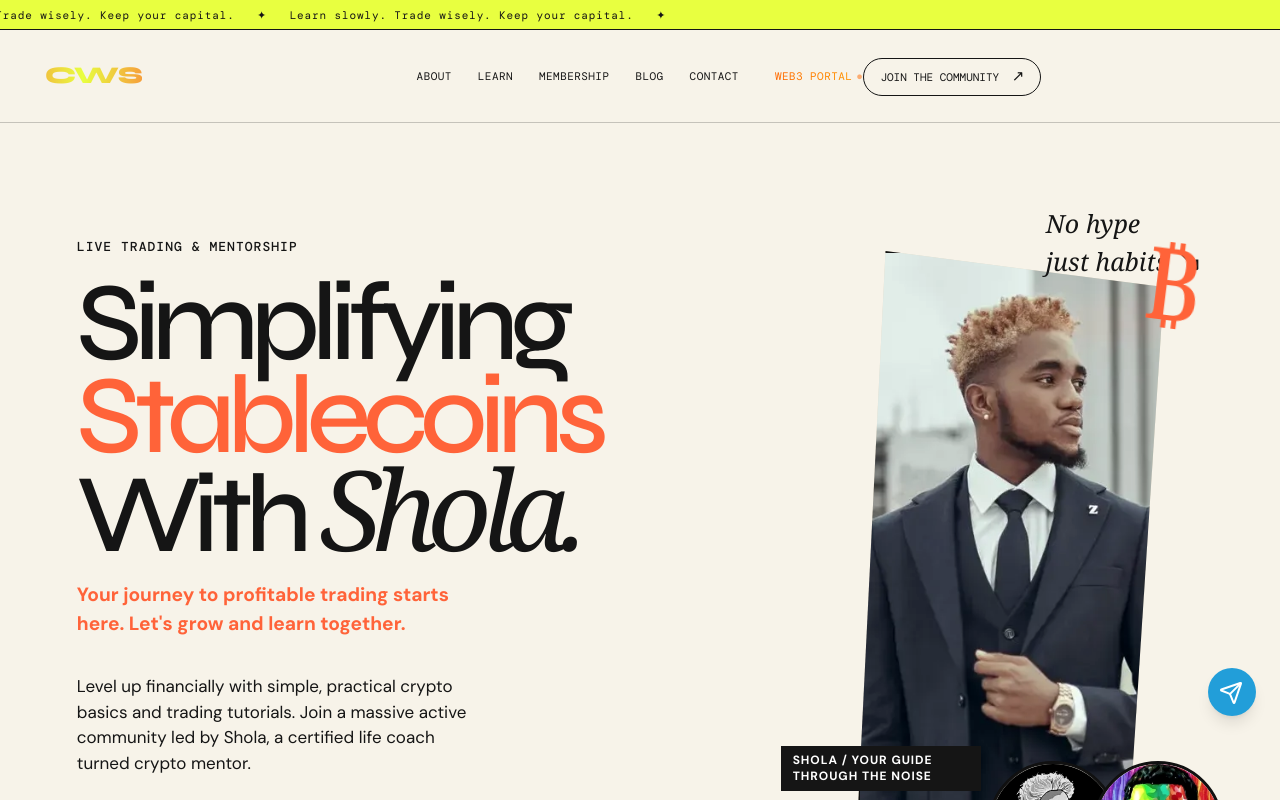
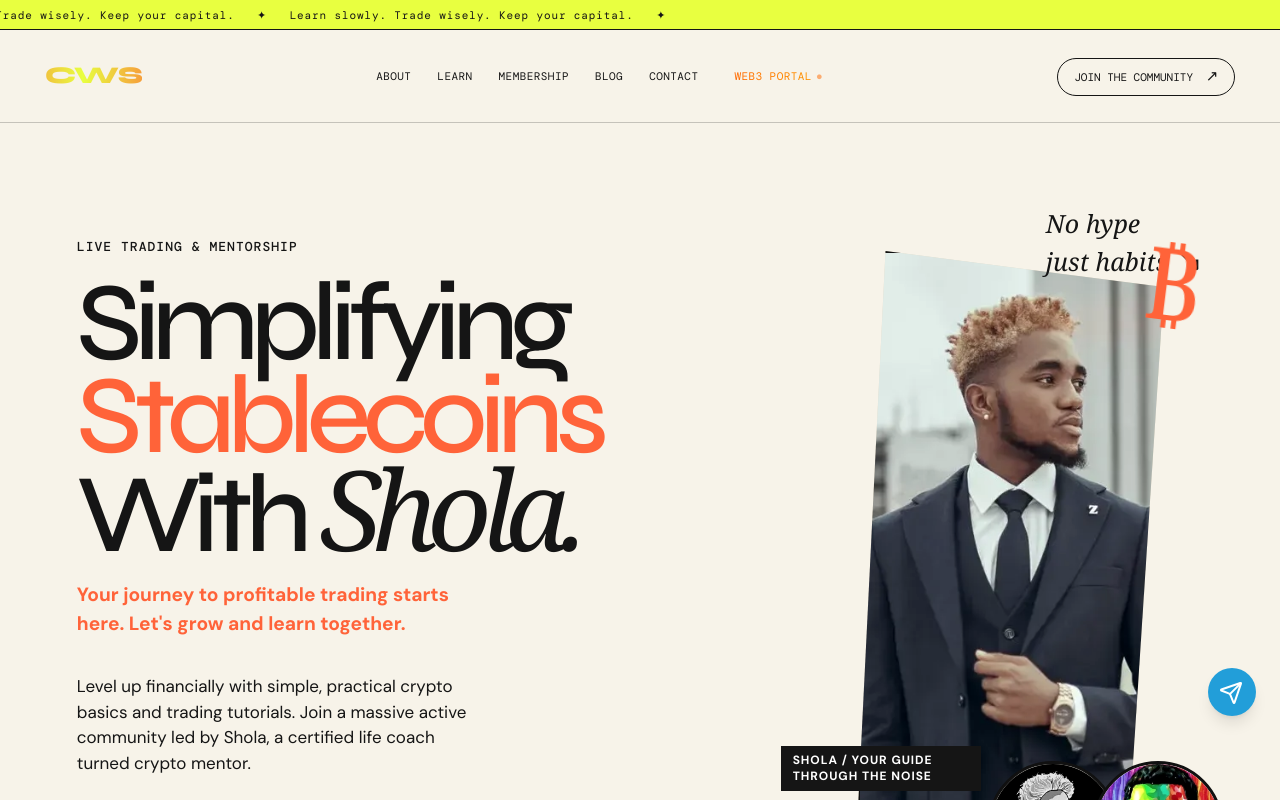
Before and after one commit to olabisi-9ja/Crypto-with-shola, a React (Vite) app in the folder frontend/: page / in a window 1280 px wide. Shown: the top 800 px of the page. Built offline with nearby package versions, Linux system fonts and the light colour scheme.

Commit message:
Fix navbar layout to prevent collision with Web3 link

```diff
--- a/frontend/src/index.css
+++ b/frontend/src/index.css
@@ -116,7 +116,7 @@
 .ticker { height: 30px; background: var(--acid); border-bottom: 1px solid var(--ink); overflow: hidden; white-space: nowrap; font: 11px/30px var(--mono); letter-spacing: 0.08em; }
 .ticker span { display: inline-block; animation: slide 25s linear infinite; }
 @keyframes slide { to { transform: translateX(-50%); } }
-.home-header { height: 93px; display: grid; grid-template-columns: 1fr auto 1fr; align-items: center; padding: 0 3.5vw; border-bottom: 1px solid var(--line); }
+.home-header { height: 93px; display: flex; justify-content: space-between; align-items: center; padding: 0 3.5vw; border-bottom: 1px solid var(--line); }
 .wordmark { color: inherit; text-decoration: none; font: 700 17px/0.82 var(--display); letter-spacing: -0.08em; display: grid; width: min-content; }
 .home-header nav { display: flex; gap: 26px; }
 .home-header nav a, .home-footer a { color: inherit; text-decoration: none; font: 11px var(--mono); text-transform: uppercase; letter-spacing: 0.04em; }
```
